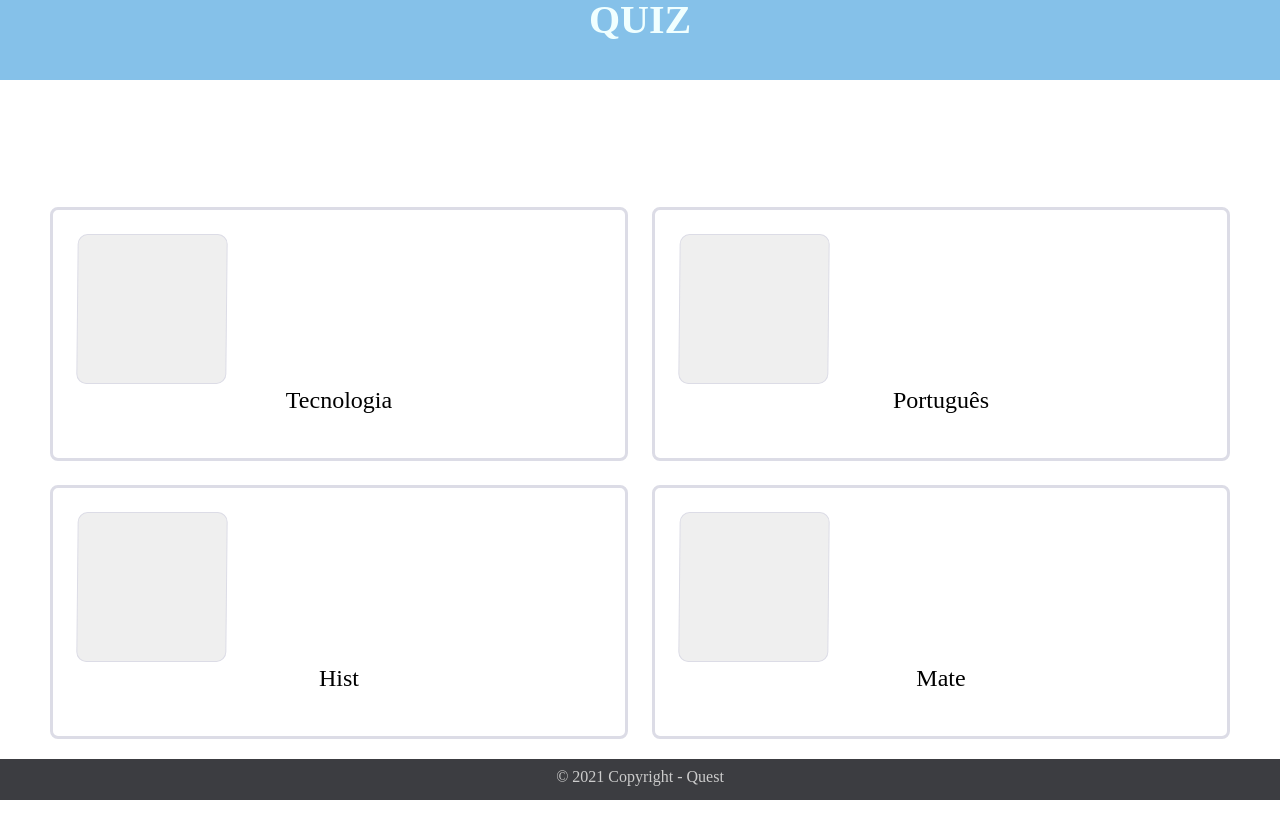
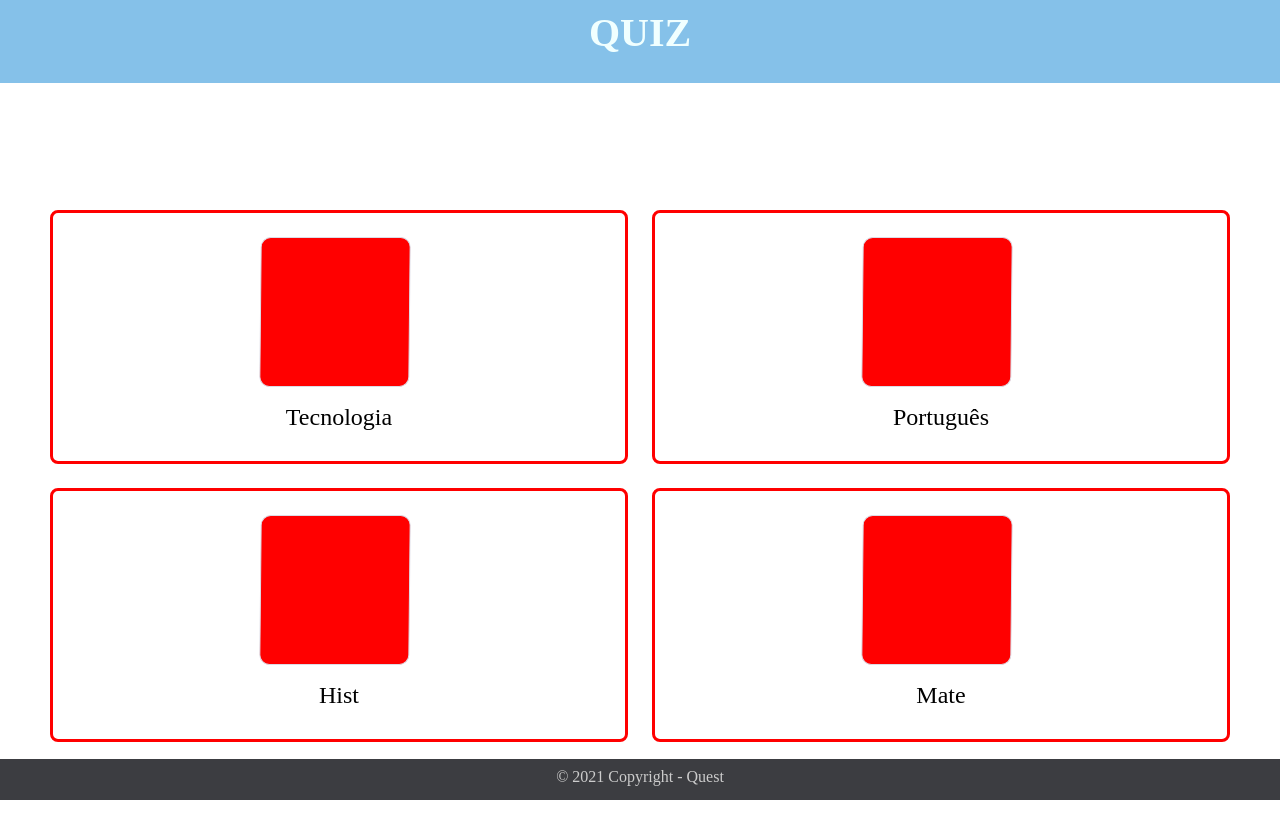
Before and after one commit to nascitonicholas/Quest-Frontend, a React (Create React App) app: page /jogo in a window 1280 px wide. Shown: the top 838 px of the page. Built offline with nearby package versions, Linux system fonts and the light colour scheme.

Commit message:
Alteração no header e nos quadrados.

```diff
--- a/src/shared/components/Header/header.css
+++ b/src/shared/components/Header/header.css
@@ -1,14 +1,15 @@
 /*Header*/
-.header{
-    height: 80px;
+.header-container {
+  height: 70px;
   width: 100%;
   background-color: #85c1e9;
+  padding-top: 1%;
 }
 
-  .header h1 {
+.header-container h1 {
   font-size: 40px;
   font-weight: bold;
   color: azure;
-    margin-top: 0%;
+  margin-top: 0;
   text-align: center;
 }
--- a/src/shared/components/Header/header.js
+++ b/src/shared/components/Header/header.js
@@ -3,7 +3,7 @@ import './header.css';
 
 export default function Header () {
         return (
-           <div className="header">
+           <div className="header-container">
                <h1>QUIZ</h1>
            </div>
         );
--- a/src/shared/components/Quadrados/quadrados.css
+++ b/src/shared/components/Quadrados/quadrados.css
@@ -19,7 +19,7 @@
 }
 
 .quadrado-container ul li {
-  border: 3px solid #dcdce6;
+  border: 3px solid #ff0000;
   height: 200px;
   padding: 24px;
   border-radius: 8px;
@@ -48,10 +48,14 @@
   width: 150px;
   border-radius: 10px;
   border: 1px solid #dcdce6;
-
+  background-color: #ff0000;
+  align-items: center;
   transition: border-color 0.2s;
   mix-blend-mode: normal;
   transform: matrix(1, 0, -0.01, 1, 0, 0);
+  position: relative;
+  margin-left: 35%;
+  margin-bottom: 15px;
 }
 
 .quadrado-container ul button:hover {
--- a/src/shared/components/Quadrados/quadrados.js
+++ b/src/shared/components/Quadrados/quadrados.js
@@ -1,9 +1,7 @@
 import React from 'react';
-import './quadrados.css'
+import './quadrados.css';
 
 export default function CriaQuadrados({itens, page}) {
-
-  const buttonColor = ['#FF0000','#6A5ACD','#FFD700','#00BFFF'];
 
   switch (page) {
     case 'Categorias':
@@ -11,8 +9,10 @@ export default function CriaQuadrados({itens, page}) {
         <div className="quadrado-container">
           <ul>
             {itens.map(item => (
-              <li>
-                <button style={{background: `buttonColor[0]` }} onClick={handle}></button>
+              <li key={item}>
+                <div>
+                  <button onClick={handle}></button>
+                </div>
                 <p>{item}</p>
               </li>
             ))}
```
Lines whose indentation alone changed are shown as unchanged.
